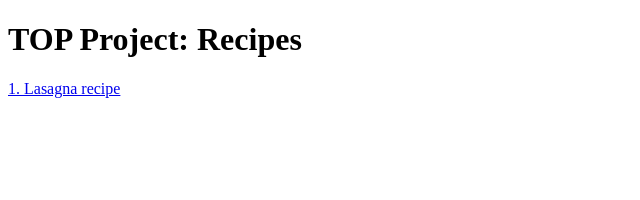
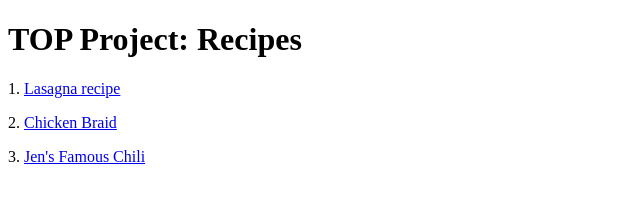
Before and after one commit to Dylek721/odin-recipes, a plain HTML site: page index.html in a window 1280 px wide. Shown: the whole page, without its empty margins (0-640 px from the left). Drawn offline with Linux system fonts and the light colour scheme.

Commit message:
Index file updated

```diff
--- a/index.html
+++ b/index.html
@@ -1,13 +1,15 @@
 <!DOCTYPE html>
 <html>
     <head>
-        <meta charset="UTF8-">
+        <meta charset="UTF-8">
         <title>Project: Recipes</title>
     </head>
 
     <body>
         <h1>TOP Project: Recipes</h1>
-        <a href="recipes/lasagna.html">1. Lasagna recipe</a>
+        <p>1. <a href="./recipes/lasagna.html">Lasagna recipe</a></p>
+        <p>2. <a href="./recipes/chicken-braid.html">Chicken Braid</a></p>
+        <p>3. <a href="./recipes/jen-famous-chili.html">Jen's Famous Chili</a></p>
     </body>
 
 </html>
```
